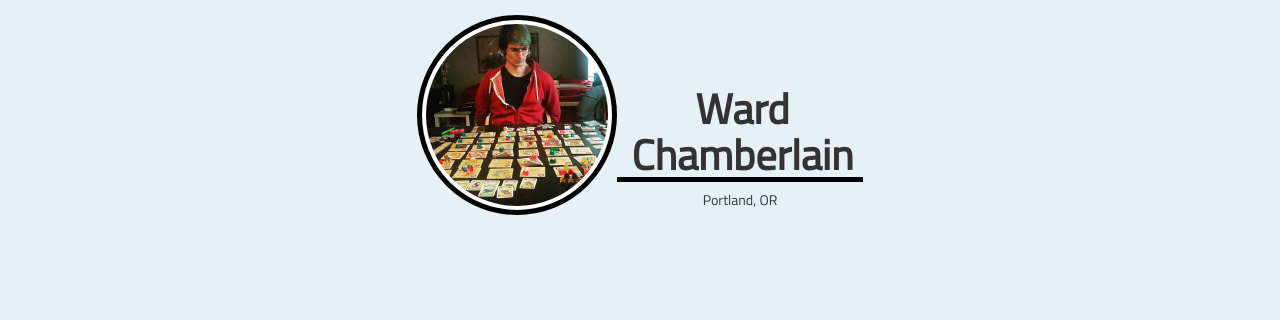
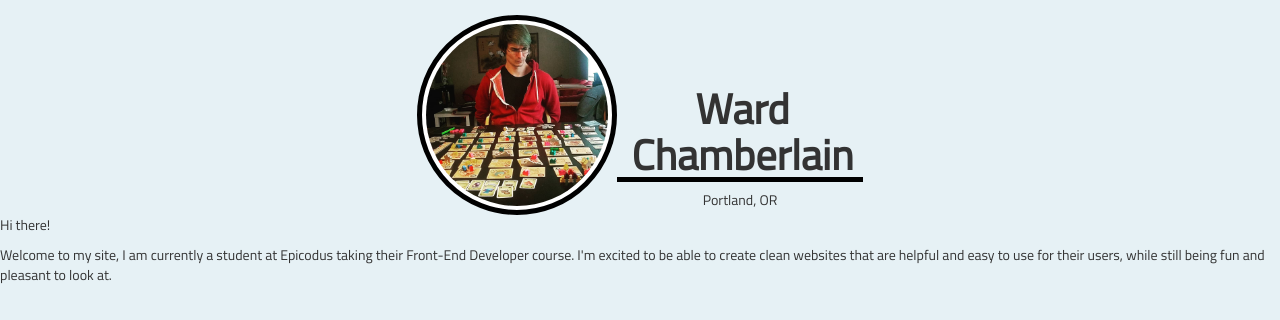
Before and after one commit to wchamberlain89/Portfolio, a plain HTML site: page index.html in a window 1280 px wide. Drawn offline with nearby package versions, Linux system fonts and the light colour scheme.

Commit message:
it will have html for intro

```diff
--- a/index.html
+++ b/index.html
@@ -15,5 +15,10 @@
 				<h5>Portland, OR</h5>
 			</div>
 		</div>
+		<div class='intro-section'>
+			<p>Hi there!</p>
+			<p>Welcome to my site, I am currently a student at Epicodus taking their Front-End Developer course. I'm excited to be able to create clean websites that are helpful and easy to use for their users, while still being fun and pleasant to look at.
+			</p>
+		</div>
 </body>
 </html>
```
